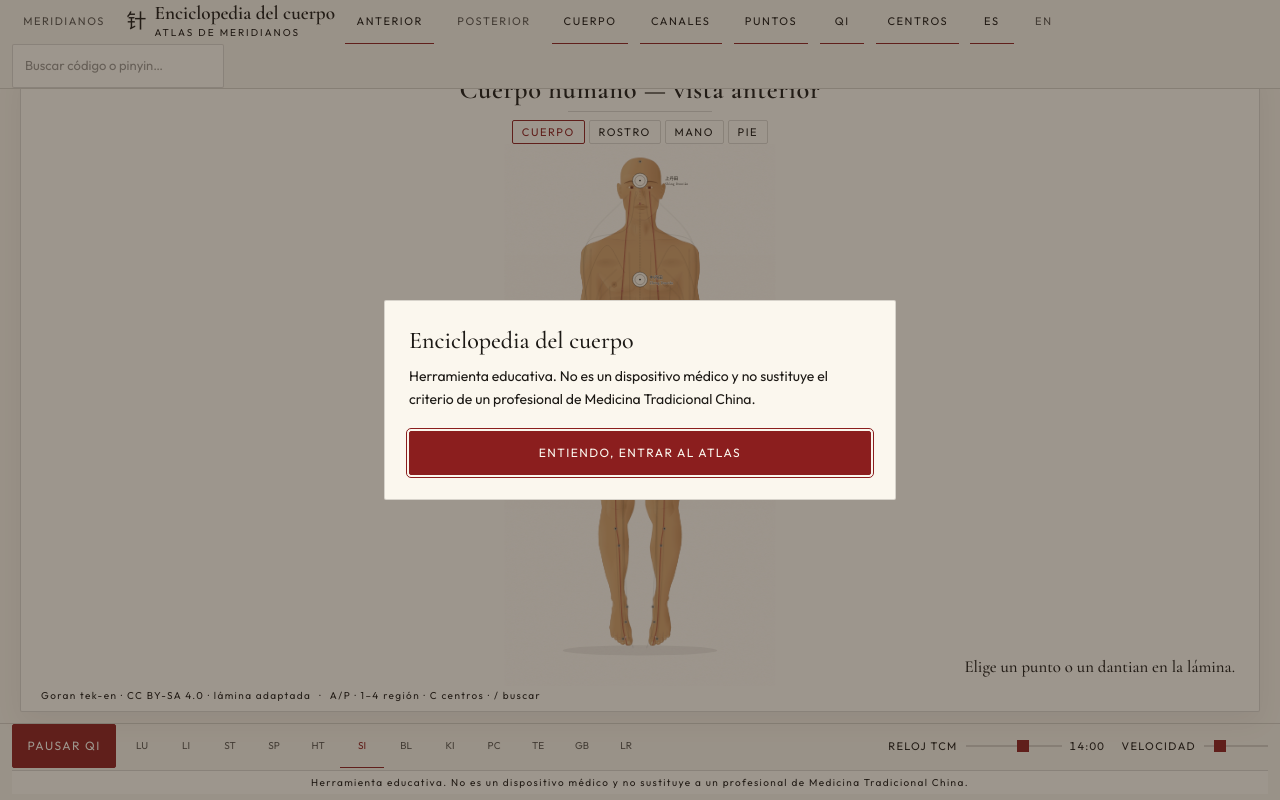
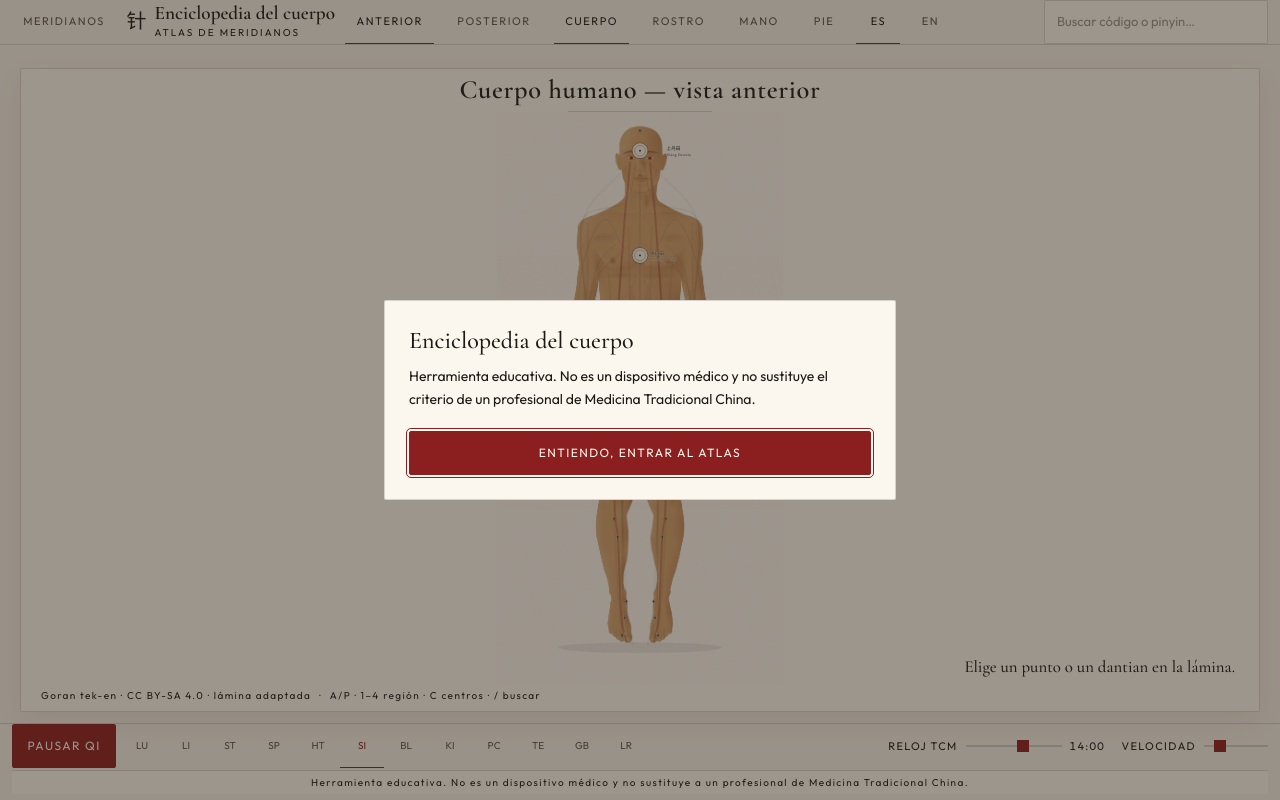
Before and after one commit to datanalytics86/Acupuntura3D, a React (Vite) app: page / in a window 1280 px wide. Built offline with nearby package versions, Linux system fonts and the light colour scheme.

Commit message:
fix(ux): regiones visibles cuerpo rostro mano pie

```diff
--- a/src/app/App.tsx
+++ b/src/app/App.tsx
@@ -25,7 +25,7 @@ export function App() {
   const setRegion = useViewerStore((s) => s.setAtlasRegion);
 
   useEffect(() => {
-    document.documentElement.lang = locale === "zh" ? "en" : locale;
+    document.documentElement.lang = locale;
   }, [locale]);
 
   useEffect(() => {
--- a/src/atlas/figure/PlateTitle.tsx
+++ b/src/atlas/figure/PlateTitle.tsx
@@ -1,17 +1,8 @@
 import { useViewerStore } from "@/state/viewerStore";
-import type { AtlasRegion } from "@/types";
-
-const REGIONS: { id: AtlasRegion; label: string }[] = [
-  { id: "body", label: "Cuerpo" },
-  { id: "face", label: "Rostro" },
-  { id: "hand", label: "Mano" },
-  { id: "foot", label: "Pie" },
-];
 
 export function PlateTitle() {
   const view = useViewerStore((s) => s.atlasView);
   const region = useViewerStore((s) => s.atlasRegion);
-  const setRegion = useViewerStore((s) => s.setAtlasRegion);
   const title =
     region === "face"
       ? "Rostro — lámina"
@@ -27,19 +18,6 @@ export function PlateTitle() {
     <header className="relative z-20 flex flex-col items-center gap-1 px-4 pt-2 pb-0">
       <h2 className="display text-center text-[1.65rem] leading-none font-semibold tracking-wide text-ink">{title}</h2>
       <span className="mt-1 block h-px w-36 bg-brass-line" />
-      <div className="mt-1 flex items-center gap-1" role="group" aria-label="Región de la lámina">
-        {REGIONS.map((item) => (
-          <button
-            key={item.id}
-            type="button"
-            aria-pressed={region === item.id}
-            onClick={() => setRegion(item.id)}
-            className={`plate-chip ${region === item.id ? "is-on" : ""}`}
-          >
-            {item.label}
-          </button>
-        ))}
-      </div>
     </header>
   );
 }
--- a/src/ui/MeridianRail.tsx
+++ b/src/ui/MeridianRail.tsx
@@ -4,6 +4,17 @@ import { t } from "@/i18n";
 import { useViewerStore } from "@/state/viewerStore";
 
 const ELEMENTS = ["wood", "fire", "earth", "metal", "water"] as const;
+
+const HIT = { minWidth: 44, minHeight: 44 } as const;
+
+const LAYERS = ["body", "meridians", "points", "qi", "centers"] as const;
+const LAYER_LABEL: Record<(typeof LAYERS)[number], "body" | "meridians" | "points" | "qi" | "centers"> = {
+  body: "body",
+  meridians: "meridians",
+  points: "points",
+  qi: "qi",
+  centers: "centers",
+};
 
 export function MeridianRail() {
   const meridians = useMemo(() => loadMeridians(), []);
@@ -18,6 +29,8 @@ export function MeridianRail() {
   const element = useViewerStore((s) => s.filters.element);
   const setElementFilter = useViewerStore((s) => s.setElementFilter);
   const railOpen = useViewerStore((s) => s.railOpen);
+  const layers = useViewerStore((s) => s.visibleLayers);
+  const toggle = useViewerStore((s) => s.toggleLayer);
 
   const q = query.trim().toLowerCase();
   const filtered = points.filter((p) => {
@@ -39,9 +52,25 @@ export function MeridianRail() {
       }`}
       style={{ borderRadius: "var(--radius-plate)", transitionTimingFunction: "var(--ease-paper)" }}
     >
-      <div className="mb-3 flex items-center justify-between border-b border-brass-line pb-2">
-        <h2 className="text-[10px] font-semibold tracking-[0.22em] text-brass uppercase">{t(locale, "meridians")}</h2>
-        <span className="text-[11px] tracking-[0.12em] text-brass uppercase">{t(locale, "stars")}</span>
+      <div className="mb-3 border-b border-brass-line pb-2">
+        <div className="flex items-center justify-between">
+          <h2 className="text-[10px] font-semibold tracking-[0.22em] text-brass uppercase">{t(locale, "meridians")}</h2>
+          <span className="text-[11px] tracking-[0.12em] text-brass uppercase">{t(locale, "stars")}</span>
+        </div>
+        <div className="flex flex-wrap items-center gap-x-2" role="group" aria-label={t(locale, "layers")}>
+          {LAYERS.map((key) => (
+            <button
+              key={key}
+              type="button"
+              aria-pressed={layers[key]}
+              onClick={() => toggle(key)}
+              className={`file-link shrink-0 ${layers[key] ? "is-on" : ""}`}
+              style={HIT}
+            >
+              {t(locale, LAYER_LABEL[key])}
+            </button>
+          ))}
+        </div>
       </div>
       <div className="mb-3 flex flex-wrap gap-x-3 gap-y-1">
         {ELEMENTS.map((el) => (
--- a/src/ui/Topbar.tsx
+++ b/src/ui/Topbar.tsx
@@ -1,91 +1,92 @@
 import { t } from "@/i18n";
 import { useViewerStore } from "@/state/viewerStore";
 import { SearchBox } from "./SearchBox";
-import type { Locale } from "@/types";
+import type { AtlasRegion, Locale } from "@/types";
 
 const HIT = { minWidth: 44, minHeight: 44 } as const;
 
-const LAYERS = ["body", "meridians", "points", "qi", "centers"] as const;
-const LAYER_LABEL: Record<(typeof LAYERS)[number], "body" | "tubes" | "points" | "qi" | "centers"> = {
-  body: "body",
-  meridians: "tubes",
-  points: "points",
-  qi: "qi",
-  centers: "centers",
+const REGIONS: readonly AtlasRegion[] = ["body", "face", "hand", "foot"];
+
+const REGION_LABEL: Record<"es" | "en", Record<AtlasRegion, string>> = {
+  es: { body: "Cuerpo", face: "Rostro", hand: "Mano", foot: "Pie" },
+  en: { body: "Body", face: "Face", hand: "Hand", foot: "Foot" },
 };
 
 export function Topbar() {
   const locale = useViewerStore((s) => s.locale);
   const setLocale = useViewerStore((s) => s.setLocale);
-  const layers = useViewerStore((s) => s.visibleLayers);
-  const toggle = useViewerStore((s) => s.toggleLayer);
   const railOpen = useViewerStore((s) => s.railOpen);
   const setRailOpen = useViewerStore((s) => s.setRailOpen);
   const atlasView = useViewerStore((s) => s.atlasView);
   const setAtlasView = useViewerStore((s) => s.setAtlasView);
+  const atlasRegion = useViewerStore((s) => s.atlasRegion);
+  const setAtlasRegion = useViewerStore((s) => s.setAtlasRegion);
+  const regionLang = locale === "es" ? "es" : "en";
 
   return (
-    <header className="running-head pointer-events-auto absolute inset-x-0 top-0 z-20 flex flex-wrap items-center gap-x-4 gap-y-1 px-4 py-2 md:px-5">
+    <header className="running-head pointer-events-auto absolute inset-x-0 top-0 z-20 flex flex-wrap items-center gap-x-4 gap-y-1 px-4 py-2 min-[1100px]:flex-nowrap md:px-5">
       <button
         type="button"
-        className={`file-link ${railOpen ? "is-on" : ""}`}
+        className={`file-link shrink-0 ${railOpen ? "is-on" : ""}`}
         style={HIT}
         aria-pressed={railOpen}
         onClick={() => setRailOpen(!railOpen)}
       >
         {t(locale, "meridians")}
       </button>
-      <div className="flex items-center gap-2">
+      <div className="flex shrink-0 items-center gap-2">
         <span className="hanzi text-xl leading-none text-ink">针</span>
         <span className="h-6 w-px bg-brass-line" aria-hidden />
-        <div>
+        <div className="whitespace-nowrap">
           <h1 className="display text-[1.2rem] leading-none font-semibold text-ink">{t(locale, "title")}</h1>
           <p className="mt-0.5 text-[10px] tracking-[0.2em] text-brass uppercase">{t(locale, "subtitle")}</p>
         </div>
       </div>
-      <div className="flex items-center gap-3" role="group" aria-label={t(locale, "anterior")}>
+      <div
+        className="order-last flex w-full min-w-0 flex-wrap items-center gap-x-3 gap-y-1 min-[1100px]:order-none min-[1100px]:w-auto min-[1100px]:shrink-0 min-[1100px]:flex-nowrap"
+        role="group"
+        aria-label={regionLang === "es" ? "Vista y región" : "View and region"}
+      >
         {(["anterior", "posterior"] as const).map((v) => (
           <button
             key={v}
             type="button"
             aria-pressed={atlasView === v}
             onClick={() => setAtlasView(v)}
-            className={`file-link ${atlasView === v ? "is-on" : ""}`}
+            className={`file-link shrink-0 ${atlasView === v ? "is-on" : ""}`}
             style={HIT}
           >
             {t(locale, v)}
           </button>
         ))}
-      </div>
-      <div className="flex flex-wrap items-center gap-3">
-        {LAYERS.map((key) => (
+        {REGIONS.map((id) => (
           <button
-            key={key}
+            key={id}
             type="button"
-            aria-pressed={layers[key]}
-            onClick={() => toggle(key)}
-            className={`file-link ${layers[key] ? "is-on" : ""}`}
+            aria-pressed={atlasRegion === id}
+            onClick={() => setAtlasRegion(id)}
+            className={`file-link shrink-0 ${atlasRegion === id ? "is-on" : ""}`}
             style={HIT}
           >
-            {t(locale, LAYER_LABEL[key])}
+            {REGION_LABEL[regionLang][id]}
           </button>
         ))}
       </div>
-      <div className="flex items-center gap-2">
+      <div className="flex shrink-0 items-center gap-2">
         {(["es", "en"] as Locale[]).map((l) => (
           <button
             key={l}
             type="button"
             aria-pressed={locale === l}
             onClick={() => setLocale(l)}
-            className={`file-link ${locale === l ? "is-on" : ""}`}
+            className={`file-link shrink-0 ${locale === l ? "is-on" : ""}`}
             style={HIT}
           >
             {l}
           </button>
         ))}
       </div>
-      <div className="min-w-[12rem] flex-1 md:max-w-xs md:flex-none">
+      <div className="ml-auto w-56 max-w-full shrink-0">
         <SearchBox />
       </div>
     </header>
```
